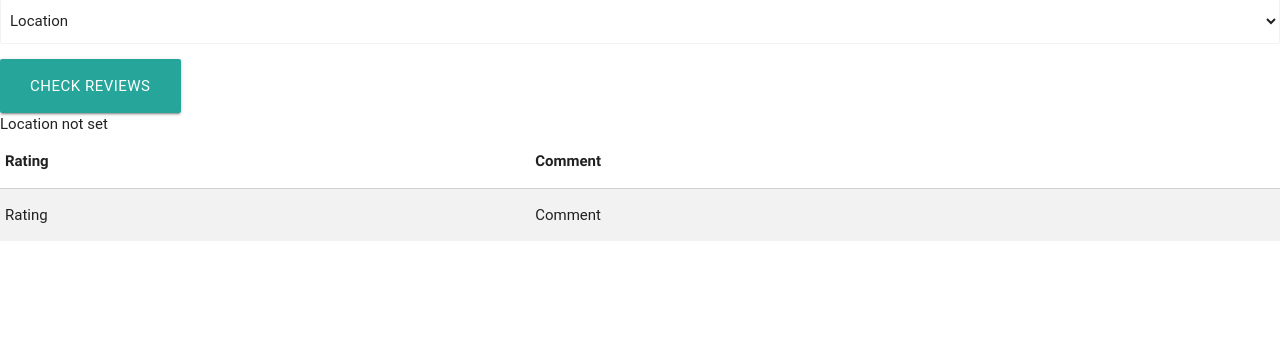
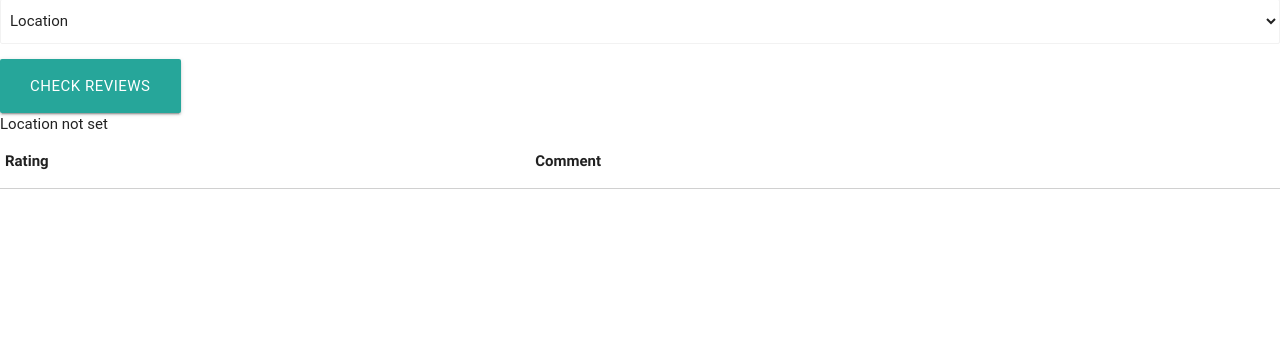
Before and after one commit to Canain/HRS, a PHP site: page /view-review.php in a window 1280 px wide. Shown: the part 108-465 px from the top of the page. Run offline with PHP 8.4, Linux system fonts and the light colour scheme; lists and menus that the app fills with data are empty; some libraries are stand-ins or nearby versions; some web fonts are replaced.

Commit message:
remove extra table

```diff
--- a/view-review.php
+++ b/view-review.php
@@ -51,10 +51,6 @@ require 'start.php';
         echo "Location not set";
     }
     ?>
-    <tr>
-        <td>Rating</td>       <!-- variable rating -->
-        <td>Comment</td>      <!-- variable comment -->
-    </tr>
     </tbody>
 </table>
 <?php require 'end.php';
```
